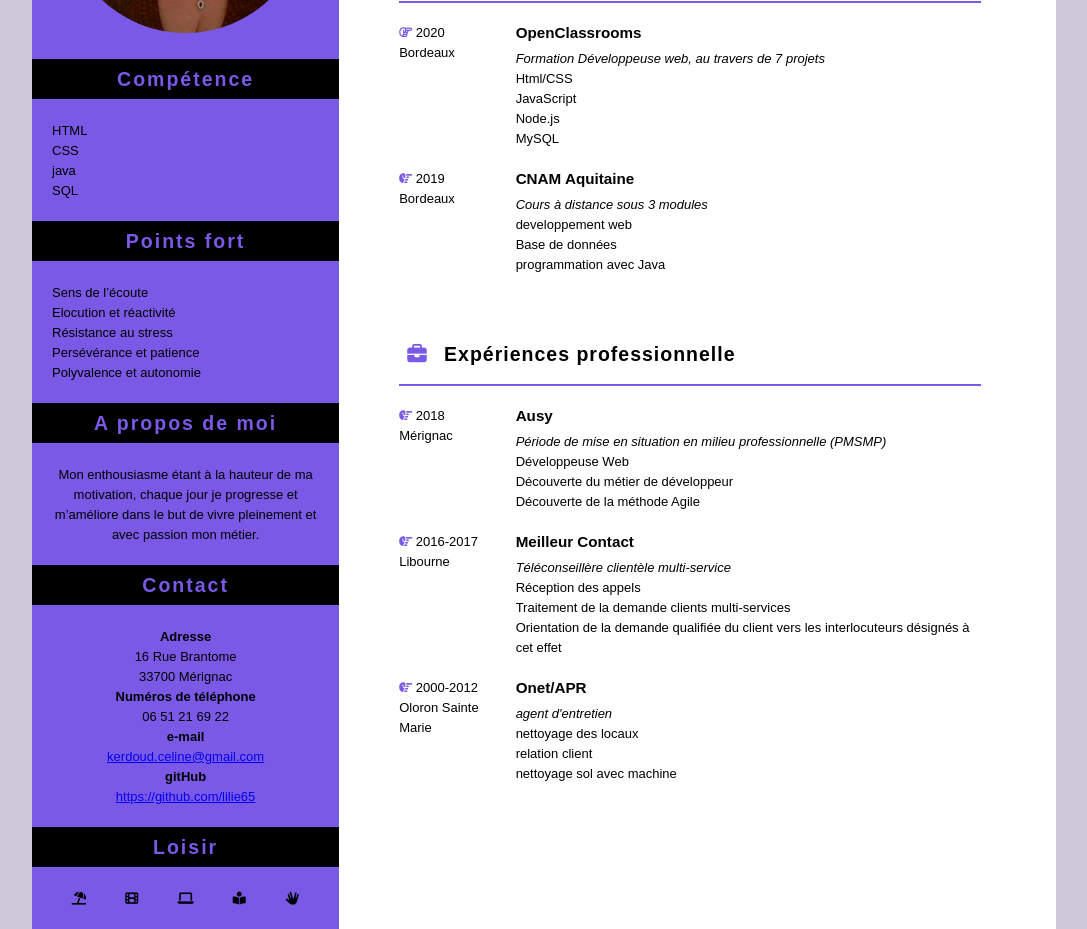
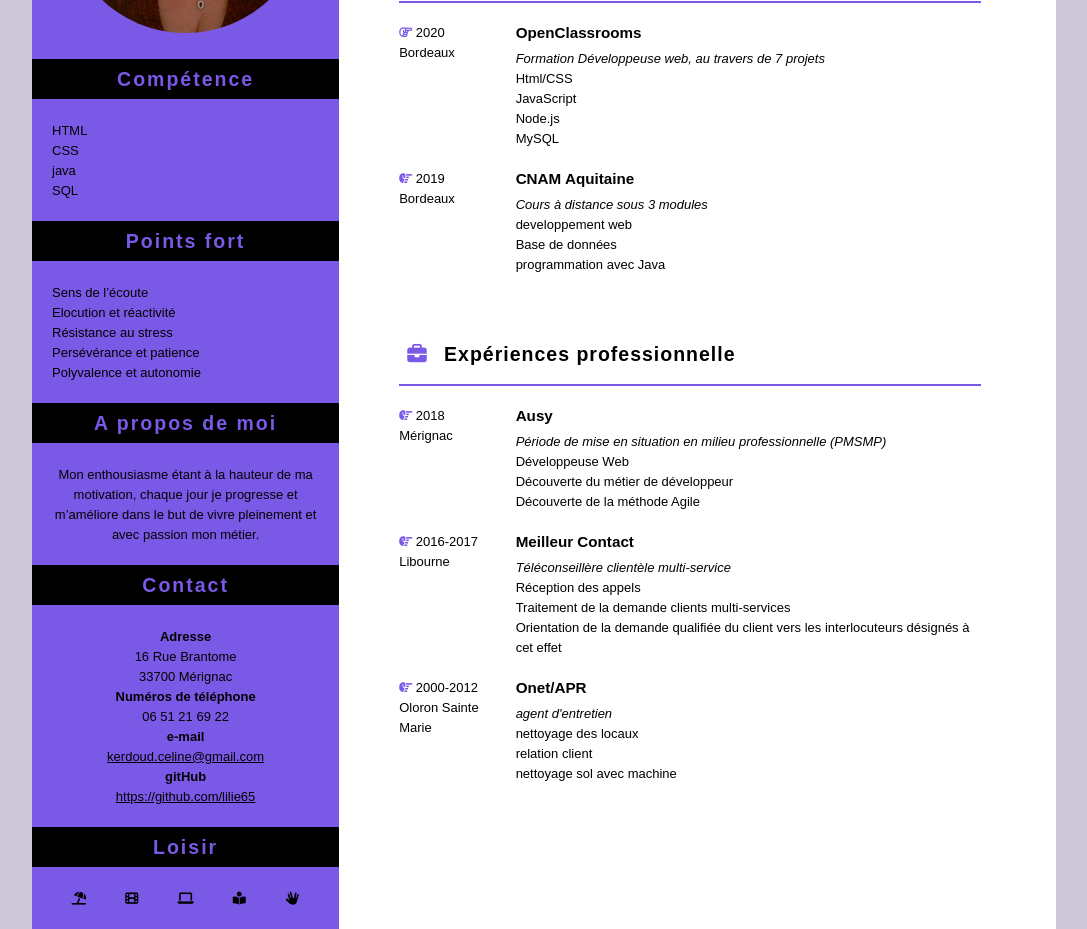
Before and after one commit to lilie65/cv, a plain HTML site: page index.html in a window 1280 px wide. Shown: the part 243-1172 px from the top of the page, without its empty margins (96-1183 px from the left). Drawn offline with Linux system fonts and the light colour scheme.

Commit message:
changement de couleur

```diff
--- a/index.html
+++ b/index.html
@@ -66,9 +66,9 @@
                     <p class="center"><strong>Numéros de téléphone</strong></p>
                     <p class="center">06 51 21 69 22</p>
                     <p class="center"><strong>e-mail</strong></p>
-                    <p class="center"><a href="mailto:kerdoud.celine@gmail.com"class="center">kerdoud.celine@gmail.com</a></p>
+                    <p class="center"><a class="couleur" href="mailto:kerdoud.celine@gmail.com"class="center">kerdoud.celine@gmail.com</a></p>
                     <p class="center"><strong>gitHub</strong></p>
-                    <p class="center"><a href="https://github.com/lilie65">https://github.com/lilie65</a></p>
+                    <p class="center"><a class="couleur" href="https://github.com/lilie65">https://github.com/lilie65</a></p>
                 </article>
             </section>
 
--- a/projet.css
+++ b/projet.css
@@ -195,3 +195,6 @@ nav#nav {
     .far.fa-hand-point-right{
         color:var(--primary);
     }
+    .couleur{
+        color:black;
+    }
```
